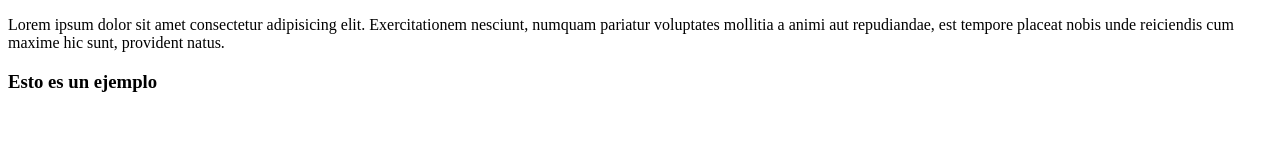
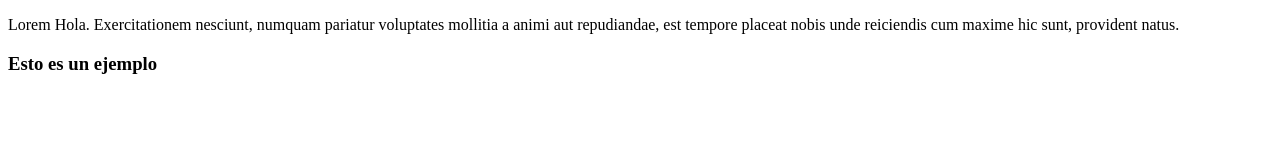
Before and after one commit to Abrahamd3r/prueba-git, a plain HTML site: page index.html in a window 1280 px wide. Drawn offline with Linux system fonts and the light colour scheme.

Commit message:
Se modifico el parrafo

```diff
--- a/index.html
+++ b/index.html
@@ -7,7 +7,7 @@
     <title>Hola mundo</title>
 </head>
 <body>
-    <p>Lorem ipsum dolor sit amet consectetur adipisicing elit. Exercitationem nesciunt, numquam pariatur voluptates mollitia a animi aut repudiandae, est tempore placeat nobis unde reiciendis cum maxime hic sunt, provident natus.</p>
+    <p>Lorem Hola. Exercitationem nesciunt, numquam pariatur voluptates mollitia a animi aut repudiandae, est tempore placeat nobis unde reiciendis cum maxime hic sunt, provident natus.</p>
     <h3>Esto es un ejemplo</h3>
 </body>
 </html>
```
